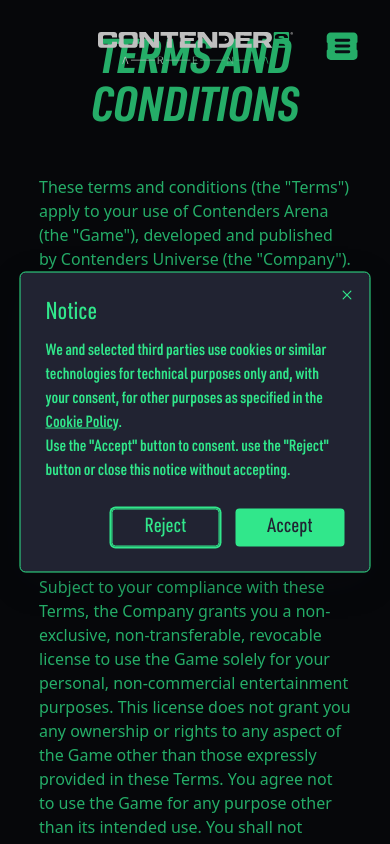
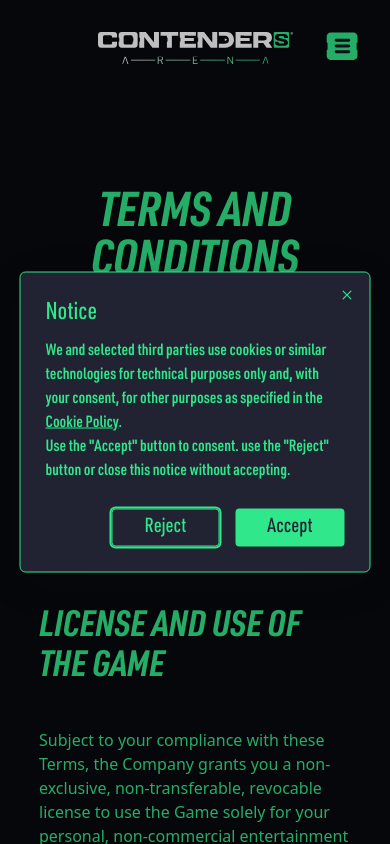
Before and after one commit to mitri-dvp/contenders-arena-front-end, a Next.js app: page /terms-and-conditions in a window 390 px wide. Shown: the top 844 px of the page. Built offline with nearby package versions, Linux system fonts and the light colour scheme.

Commit message:
fixed title responsive design.

```diff
--- a/src/pages/privacy-policy.tsx
+++ b/src/pages/privacy-policy.tsx
@@ -85,7 +85,7 @@
       </header>
       <main className="min-h-screen w-[100vw] overflow-hidden bg-dark-primary">
         <section>
-          <div className="mx-auto w-full max-w-[1472px] justify-between px-[10%] pt-[10%] text-green-primary">
+          <div className="mx-auto w-full max-w-[1472px] justify-between px-[10%] pt-48 text-green-primary">
             <h1 className="mb-10 text-center font-primary-cond text-5xl font-bold uppercase italic text-green-primary">
               Privacy Policy
             </h1>
--- a/src/pages/terms-and-conditions.tsx
+++ b/src/pages/terms-and-conditions.tsx
@@ -88,7 +88,7 @@
       </header>
       <main className="min-h-screen w-[100vw] overflow-hidden bg-dark-primary">
         <section>
-          <div className="mx-auto w-full max-w-[1472px] justify-between px-[10%] pt-[10%] text-green-primary">
+          <div className="mx-auto w-full max-w-[1472px] justify-between px-[10%] pt-48 text-green-primary">
             <h1 className="mb-10 text-center font-primary-cond text-5xl font-bold uppercase italic text-green-primary">
               Terms and Conditions
             </h1>
```
